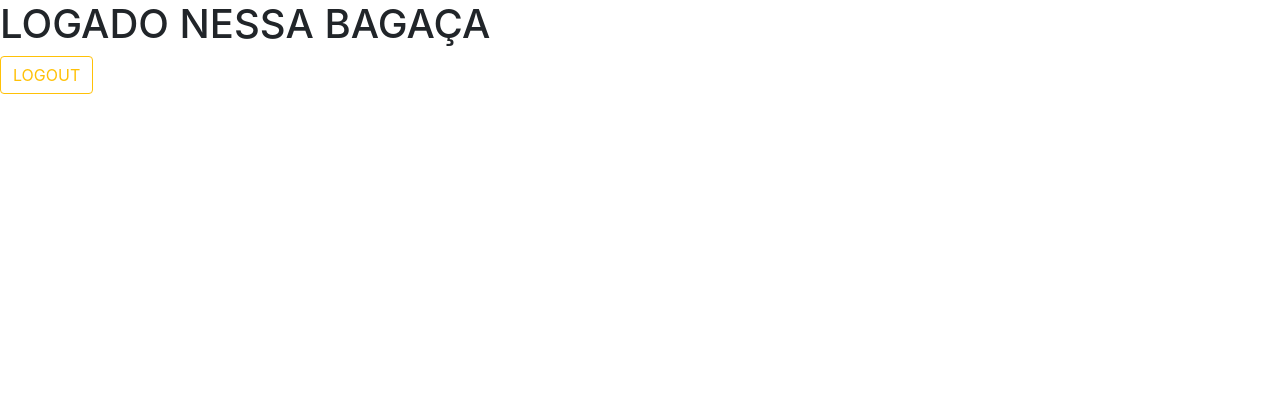
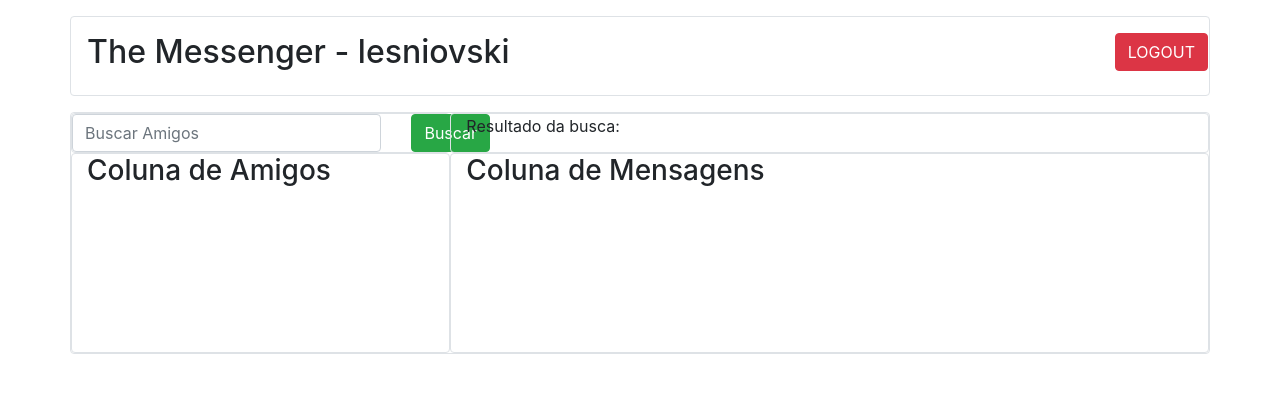
Before and after one commit to lesniovski/the-messenger, a Django app: page /index in a window 1280 px wide. Shown: the top 393 px of the page. Run offline with Django 3.2, Linux system fonts and the light colour scheme; a user stored in the database is signed in; some libraries are stand-ins or nearby versions.

Commit message:
Pagina de conversacao
Inclusao de sistema de busca de usuarios, e inicio pagina inicial

Nenhuma dependencia tecnica

```diff
--- a/app/templates/index.html
+++ b/app/templates/index.html
@@ -1,8 +1,65 @@
 {% extends "base.html" %}
 
 {% block content %}
-<h1>LOGADO NESSA BAGAÇA</h1>
-<a href="/logout/">
-<button type="button" class="btn btn-outline-warning">LOGOUT</button>
-</a>
+
+<div class="container p-3 my-3 border mt-3 rounded">
+    <div class="row">
+        <div class="col-sm">
+            {% for user in user %}
+            <h2>The Messenger - {{ user }}</h2>
+            {% endfor %}
+        </div>
+        <div class="row justify-content-end">
+            <div class="col-sm">
+                <a href="/logout/">
+                    <button type="button" class="btn btn-danger">LOGOUT</button>
+                </a>
+            </div>
+        </div>
+    </div>
+</div>
+<div class="container border rounded">
+    <div class="row">
+        <div class="col-4 border rounded">
+            <div class="row text-center">
+                <form action="find" method="post">{% csrf_token %}
+                    <div class="row">
+                        <div class="col-10">
+                            <input type="text" , class="form-control" id="buscar" name="buscar"
+                                placeholder="Buscar Amigos">
+                        </div>
+                        <div class="col-2">
+                            <button type="submit" class="btn btn-success">Buscar</button>
+                        </div>
+                    </div>
+                </form>
+            </div>
+        </div>
+        <div class="col-8 border rounded">
+            <div class="row">
+                <div class="col-3">
+                    Resultado da busca:
+                </div>
+                <div class="col-5">
+                    {% for user in users %}
+                    <div>
+                        {{ user }} <a href="/index.html">Adicionar</a>
+                    </div>
+                    {% endfor %}
+                </div>
+            </div>
+        </div>
+        <div class="col-4 border rounded" style="height: 200px;">
+            <div>
+                <h3>Coluna de Amigos</h3>
+            </div>
+        </div>
+        <div class="col-8 border rounded" style="height: 200px;">
+            <div>
+                <h3>
+                    Coluna de Mensagens
+                </h3>
+            </div>
+        </div>
+    </div>
 {% endblock content %}
--- a/app/views.py
+++ b/app/views.py
@@ -17,7 +17,16 @@ def login_user(request):
 
 @login_required(login_url='')
 def index(request):
-    return render(request, 'index.html')
+    data = {}
+    data['user'] = []
+    data['users'] = []
+    data['user'].append(request.user)
+    if request.method == 'POST':
+        var = request.POST.get('buscar')
+        users = User.objects.filter(username__contains=var)
+        for i in users:
+            data['users'].append(i)
+    return render(request, 'index.html', data)
 
 def logout_user(request):
     print(request.user)
--- a/project/urls.py
+++ b/project/urls.py
@@ -27,7 +27,7 @@ urlpatterns = [
     url(r'^submit', views.submit_login, name='submit_login'),
     url(r'^index', views.index, name='index'),
     url(r'^logout', views.logout_user, name='logout'),
-    url(r'^register', views.register, name='register'),
+    url(r'^find', views.index, name='find'),
 
     #path("admin",admin.site.urls),
     #path("",views.login_user),
```
Also changed, not shown: db.sqlite3.
